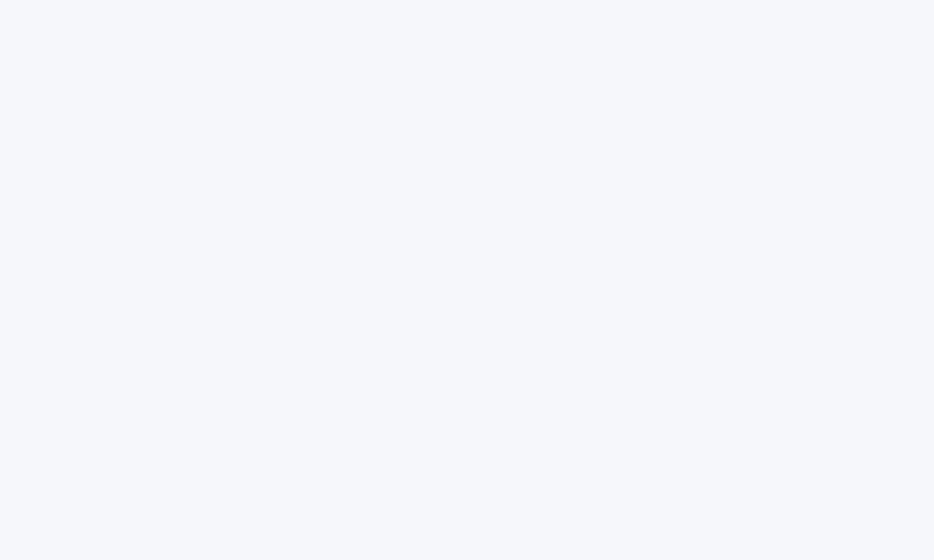
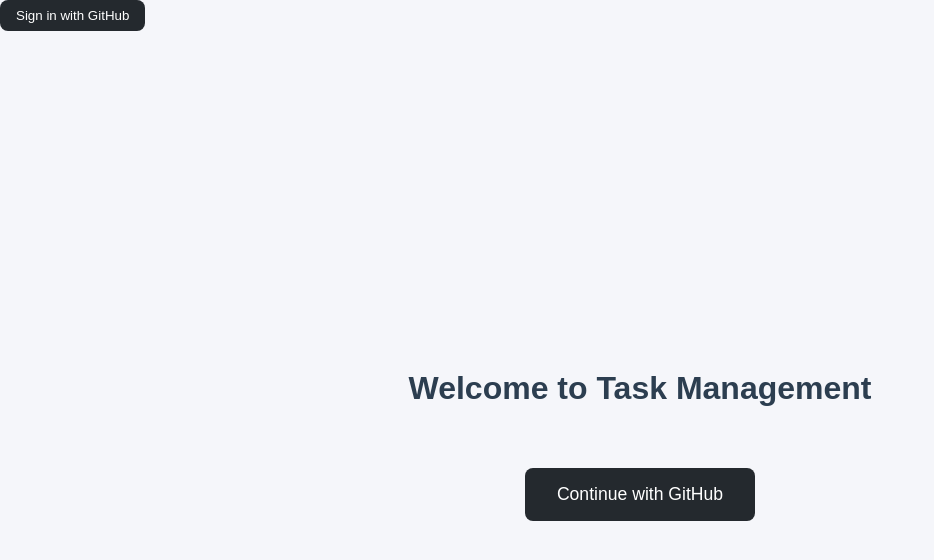
Before and after one commit to restartyourlife/task-management-system, a Vue app: page /login in a window 1280 px wide. Before the commit this address had no page. Shown: the top 560 px of the page, without its empty margins (0-934 px from the left). Built offline with nearby package versions, Linux system fonts and the light colour scheme; the HTML template or start-up script is replaced by a standard one.

Commit message:
Add Database + Autorization Via Git

```diff
--- a/package.json
+++ b/package.json
@@ -15,6 +15,7 @@
     "format": "prettier --write src/"
   },
   "dependencies": {
+    "@supabase/supabase-js": "^2.47.8",
     "pinia": "^2.2.6",
     "vue": "^3.5.13",
     "vue-router": "^4.4.5"
--- a/src/App.vue
+++ b/src/App.vue
@@ -1,8 +1,20 @@
 <script setup lang="ts">
 import { RouterView } from 'vue-router'
+import AuthButton from '@/components/AuthButton.vue'
+import { useAuthStore } from '@/stores/authStore'
+import { onMounted } from 'vue'
+
+const authStore = useAuthStore()
+
+onMounted(() => {
+  authStore.init()
+})
 </script>
 
 <template>
+  <header>
+    <AuthButton />
+  </header>
   <RouterView />
 </template>
 
--- /dev/null
+++ b/src/components/AuthButton.vue
@@ -0,0 +1,71 @@
+<script setup lang="ts">
+import { useAuthStore } from '@/stores/authStore'
+
+const authStore = useAuthStore()
+</script>
+
+<template>
+  <div class="auth-button">
+    <button
+      v-if="!authStore.user"
+      @click="authStore.signInWithGitHub"
+      :disabled="authStore.loading"
+    >
+      <span v-if="authStore.loading">Loading...</span>
+      <span v-else>
+        <i class="fab fa-github"></i>
+        Sign in with GitHub
+      </span>
+    </button>
+    <div v-else class="user-info">
+      <img
+        :src="authStore.user.user_metadata.avatar_url"
+        :alt="authStore.user.user_metadata.full_name"
+      />
+      <span>{{ authStore.user.user_metadata.full_name }}</span>
+      <button @click="authStore.signOut">Sign Out</button>
+    </div>
+  </div>
+</template>
+
+<style scoped>
+.auth-button {
+  display: flex;
+  align-items: center;
+  gap: 1rem;
+}
+
+button {
+  display: flex;
+  align-items: center;
+  gap: 0.5rem;
+  padding: 0.5rem 1rem;
+  border: none;
+  border-radius: var(--radius);
+  background: #24292e;
+  color: white;
+  cursor: pointer;
+  transition: all var(--transition-fast);
+}
+
+button:hover {
+  background: #2f363d;
+}
+
+button:disabled {
+  opacity: 0.7;
+  cursor: not-allowed;
+}
+
+.user-info {
+  display: flex;
+  align-items: center;
+  gap: 0.5rem;
+}
+
+.user-info img {
+  width: 32px;
+  height: 32px;
+  border-radius: 50%;
+}
+</style>
--- /dev/null
+++ b/src/config/supabase.ts
@@ -0,0 +1,7 @@
+import { createClient } from '@supabase/supabase-js'
+import type { Database } from './database.types'
+
+const supabaseUrl = import.meta.env.VITE_SUPABASE_URL
+const supabaseKey = import.meta.env.VITE_SUPABASE_ANON_KEY
+
+export const supabase = createClient<Database>(supabaseUrl, supabaseKey)
--- a/src/router/index.ts
+++ b/src/router/index.ts
@@ -2,6 +2,8 @@ import { createRouter, createWebHistory } from 'vue-router'
 import TaskList from '@/views/TaskList.vue'
 import TaskCreate from '@/views/TaskCreate.vue'
 import TaskEdit from '@/views/TaskEdit.vue'
+import { supabase } from '@/config/supabase'
+import LoginPage from '@/views/LoginPage.vue'
 
 const router = createRouter({
   history: createWebHistory(import.meta.env.BASE_URL),
@@ -10,6 +12,7 @@ const router = createRouter({
       path: '/',
       name: 'tasks',
       component: TaskList,
+      meta: { requiresAuth: true },
     },
     {
       path: '/tasks/create',
@@ -21,7 +24,23 @@ const router = createRouter({
       name: 'task-edit',
       component: TaskEdit,
     },
+    {
+      path: '/login',
+      name: 'login',
+      component: LoginPage,
+    },
   ],
 })
 
+// Защита роутов
+router.beforeEach(async (to) => {
+  const {
+    data: { session },
+  } = await supabase.auth.getSession()
+
+  if (to.meta.requiresAuth && !session) {
+    return { name: 'login' }
+  }
+})
+
 export default router
--- /dev/null
+++ b/src/stores/authStore.ts
@@ -0,0 +1,62 @@
+import { defineStore } from 'pinia'
+import { ref } from 'vue'
+import { supabase } from '@/config/supabase'
+import type { User } from '@supabase/supabase-js'
+
+export const useAuthStore = defineStore('auth', () => {
+  const user = ref<User | null>(null)
+  const loading = ref(false)
+  const error = ref<string | null>(null)
+
+  async function signInWithGitHub() {
+    try {
+      loading.value = true
+      const { error: err } = await supabase.auth.signInWithOAuth({
+        provider: 'github',
+        options: {
+          redirectTo: `${window.location.origin}/auth/callback`,
+        },
+      })
+      if (err) throw err
+    } catch (err) {
+      error.value = err instanceof Error ? err.message : 'Failed to sign in'
+    } finally {
+      loading.value = false
+    }
+  }
+
+  async function signOut() {
+    try {
+      loading.value = true
+      const { error: err } = await supabase.auth.signOut()
+      if (err) throw err
+      user.value = null
+    } catch (err) {
+      error.value = err instanceof Error ? err.message : 'Failed to sign out'
+    } finally {
+      loading.value = false
+    }
+  }
+
+  // Инициализация по��ьзователя
+  async function init() {
+    const {
+      data: { user: currentUser },
+    } = await supabase.auth.getUser()
+    user.value = currentUser
+
+    // Подписка на изменения авторизации
+    supabase.auth.onAuthStateChange((_event, session) => {
+      user.value = session?.user ?? null
+    })
+  }
+
+  return {
+    user,
+    loading,
+    error,
+    signInWithGitHub,
+    signOut,
+    init,
+  }
+})
--- a/src/stores/taskStore.ts
+++ b/src/stores/taskStore.ts
@@ -1,34 +1,98 @@
 import { defineStore } from 'pinia'
 import { ref } from 'vue'
 import type { Task } from '@/types/task'
+import { supabase } from '@/config/supabase'
 
 export const useTaskStore = defineStore('tasks', () => {
   const tasks = ref<Task[]>([])
+  const loading = ref(false)
+  const error = ref<string | null>(null)
 
-  function addTask(task: Omit<Task, 'id' | 'createdAt' | 'updatedAt'>) {
-    const newTask: Task = {
-      id: crypto.randomUUID(),
-      createdAt: new Date(),
-      updatedAt: new Date(),
-      ...task,
-    }
-    tasks.value.push(newTask)
-  }
+  async function fetchTasks() {
+    try {
+      loading.value = true
+      const { data, error: err } = await supabase
+        .from('tasks')
+        .select('*')
+        .order('created_at', { ascending: false })
 
-  function updateTask(id: string, updates: Partial<Task>) {
-    const taskIndex = tasks.value.findIndex((task) => task.id === id)
-    if (taskIndex !== -1) {
-      tasks.value[taskIndex] = {
-        ...tasks.value[taskIndex],
-        ...updates,
-        updatedAt: new Date(),
-      }
+      if (err) throw err
+      tasks.value = data
+    } catch (err) {
+      error.value = err instanceof Error ? err.message : 'Unknown error occurred'
+    } finally {
+      loading.value = false
     }
   }
 
-  function deleteTask(id: string) {
-    tasks.value = tasks.value.filter((task) => task.id !== id)
+  async function addTask(task: Omit<Task, 'id' | 'createdAt' | 'updatedAt'>) {
+    try {
+      loading.value = true
+      const { data, error: err } = await supabase
+        .from('tasks')
+        .insert([
+          {
+            title: task.title,
+            description: task.description,
+            status: task.status,
+            priority: task.priority,
+          },
+        ])
+        .select()
+        .single()
+
+      if (err) throw err
+      if (data) tasks.value.unshift(data)
+    } catch (err) {
+      error.value = err instanceof Error ? err.message : 'Unknown error occurred'
+    } finally {
+      loading.value = false
+    }
   }
 
-  return { tasks, addTask, updateTask, deleteTask }
+  async function updateTask(id: string, updates: Partial<Task>) {
+    try {
+      loading.value = true
+      const { data, error: err } = await supabase
+        .from('tasks')
+        .update(updates)
+        .eq('id', id)
+        .select()
+        .single()
+
+      if (err) throw err
+      if (data) {
+        const index = tasks.value.findIndex((t) => t.id === id)
+        if (index !== -1) tasks.value[index] = data
+      }
+    } catch (err) {
+      error.value = err instanceof Error ? err.message : 'Unknown error occurred'
+    } finally {
+      loading.value = false
+    }
+  }
+
+  async function deleteTask(id: string) {
+    try {
+      loading.value = true
+      const { error: err } = await supabase.from('tasks').delete().eq('id', id)
+
+      if (err) throw err
+      tasks.value = tasks.value.filter((task) => task.id !== id)
+    } catch (err) {
+      error.value = err instanceof Error ? err.message : 'Unknown error occurred'
+    } finally {
+      loading.value = false
+    }
+  }
+
+  return {
+    tasks,
+    loading,
+    error,
+    fetchTasks,
+    addTask,
+    updateTask,
+    deleteTask,
+  }
 })
--- /dev/null
+++ b/src/views/LoginPage.vue
@@ -0,0 +1,53 @@
+<script setup lang="ts">
+import { useAuthStore } from '@/stores/authStore'
+
+const authStore = useAuthStore()
+</script>
+
+<template>
+  <div class="login-page">
+    <h1>Welcome to Task Management</h1>
+    <button @click="authStore.signInWithGitHub" :disabled="authStore.loading">
+      <span v-if="authStore.loading">Loading...</span>
+      <span v-else>
+        <i class="fab fa-github"></i>
+        Continue with GitHub
+      </span>
+    </button>
+  </div>
+</template>
+
+<style scoped>
+.login-page {
+  display: flex;
+  flex-direction: column;
+  align-items: center;
+  justify-content: center;
+  min-height: 100vh;
+  gap: 2rem;
+}
+
+button {
+  display: flex;
+  align-items: center;
+  gap: 0.5rem;
+  padding: 1rem 2rem;
+  border: none;
+  border-radius: var(--radius);
+  background: #24292e;
+  color: white;
+  font-size: 1.1rem;
+  cursor: pointer;
+  transition: all var(--transition-fast);
+}
+
+button:hover {
+  background: #2f363d;
+  transform: translateY(-2px);
+}
+
+button:disabled {
+  opacity: 0.7;
+  cursor: not-allowed;
+}
+</style>
```
Also changed, not shown: src/config/database.types.ts (added, +23 -0 lines), 2 other files (tests, documents, lock files or other folders).
